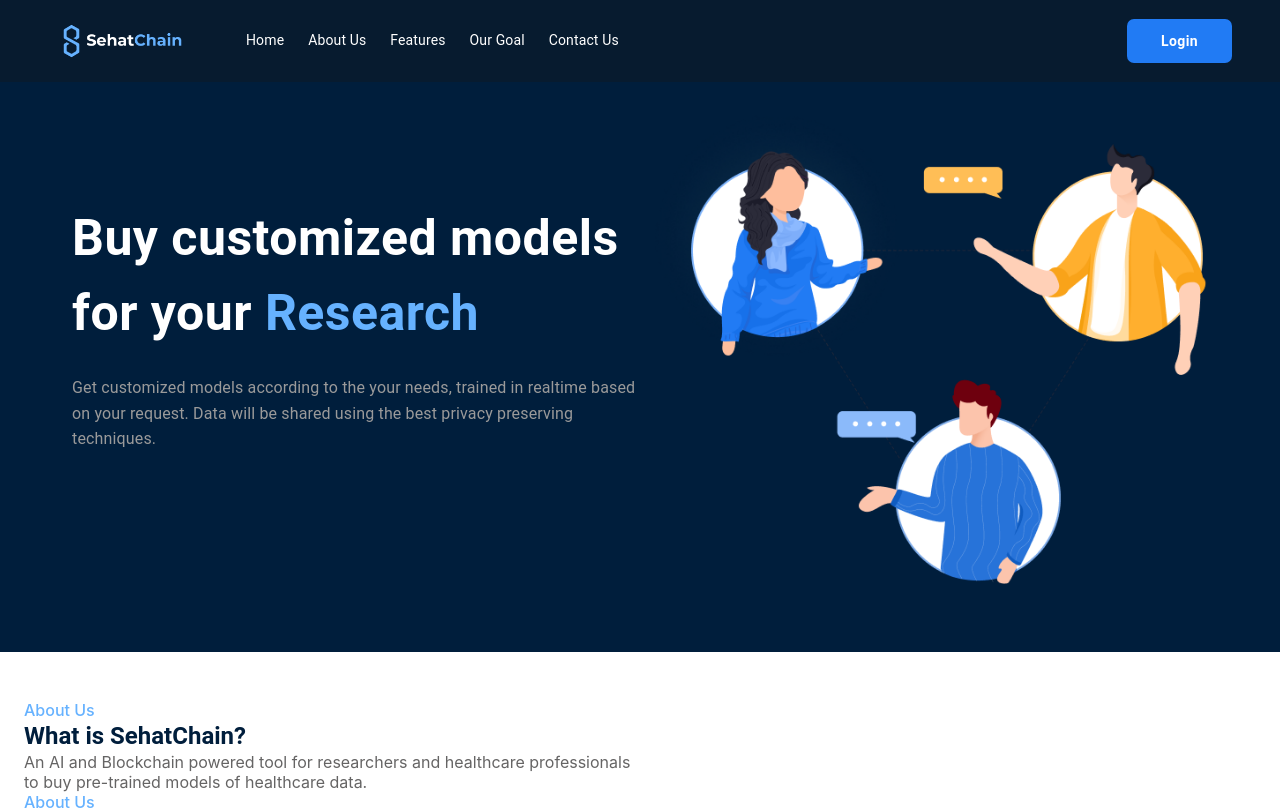
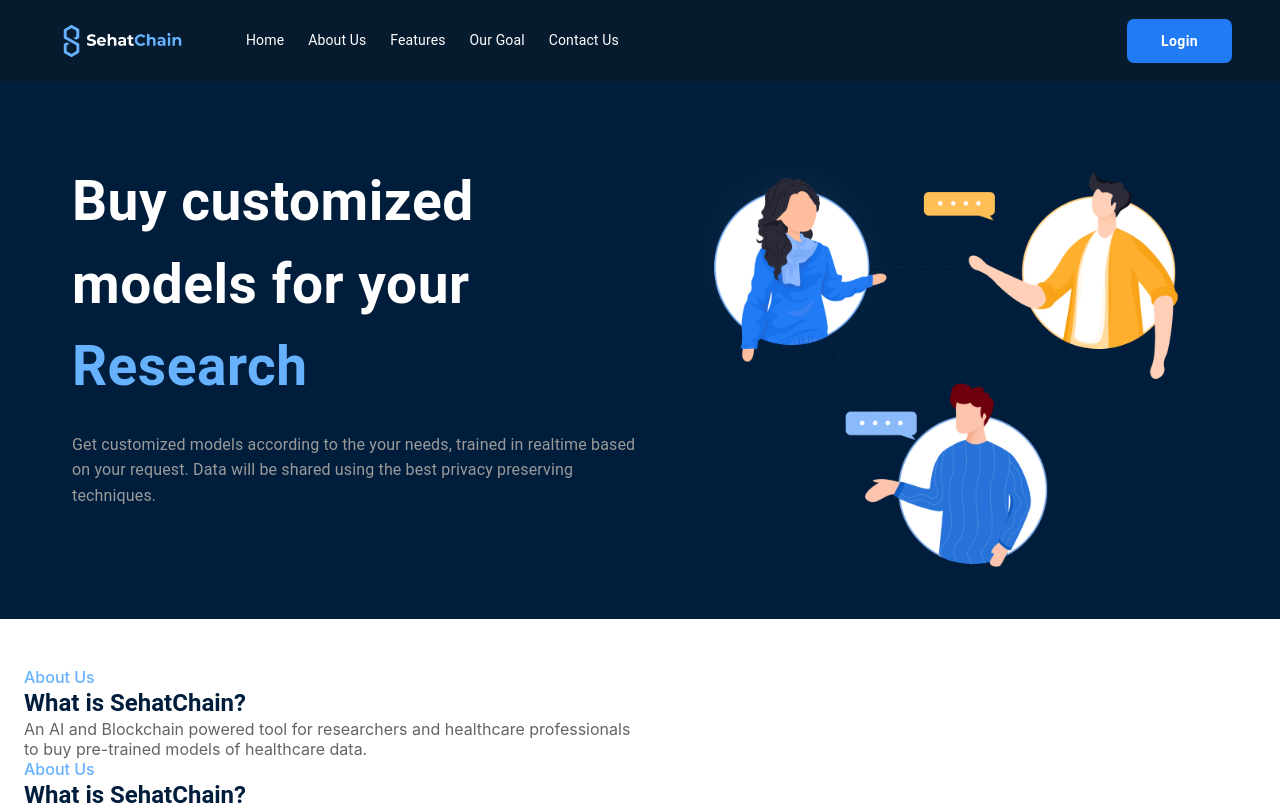
Before and after one commit to abdullahqaisar/sehatchain, a React (Create React App) app: page / in a window 1280 px wide. Shown: the top 810 px of the page. Built offline with nearby package versions, Linux system fonts and the light colour scheme; the HTML template or start-up script is replaced by a standard one.

Commit message:
fixed hero

```diff
--- a/src/components/main/Hero.jsx
+++ b/src/components/main/Hero.jsx
@@ -11,12 +11,15 @@ const Hero = () => {
       id="hero"
       sx={{
         backgroundColor: "#001E3C",
-        pt: 2,
-        pb: { xs: 12, md: 8 },
+        pt: 6,
+        pb: { xs: 12, md: 6 },
         px: { xs: 3, sm: 6, md: 6 },
+        justifyContent: "center",
+        alignItems: "center",
+
       }}
     >
-      <Container maxWidth="lg">
+      <Container maxWidth={false}>
         <Grid
           container
           spacing={0}
@@ -37,7 +40,7 @@ const Hero = () => {
                   component="h3"
                   sx={{
                     position: "relative",
-                    fontSize: { xs: 40, md: 50 },
+                    fontSize: { xs: 40, md: 55 },
                     letterSpacing: 0,
                     fontWeight: "bold",
                     lineHeight: 0,
@@ -86,14 +89,13 @@ const Hero = () => {
             item
             xs={12}
             md={6}
-            lg={6}
           >
             <Box>
               <img
                 src={heroImage}
                 alt="hero"
                 style={{
-                  maxWidth: "100%",
+                  maxWidth: "90%",
                   justifyContent: "center",
                 }}
               />
```
